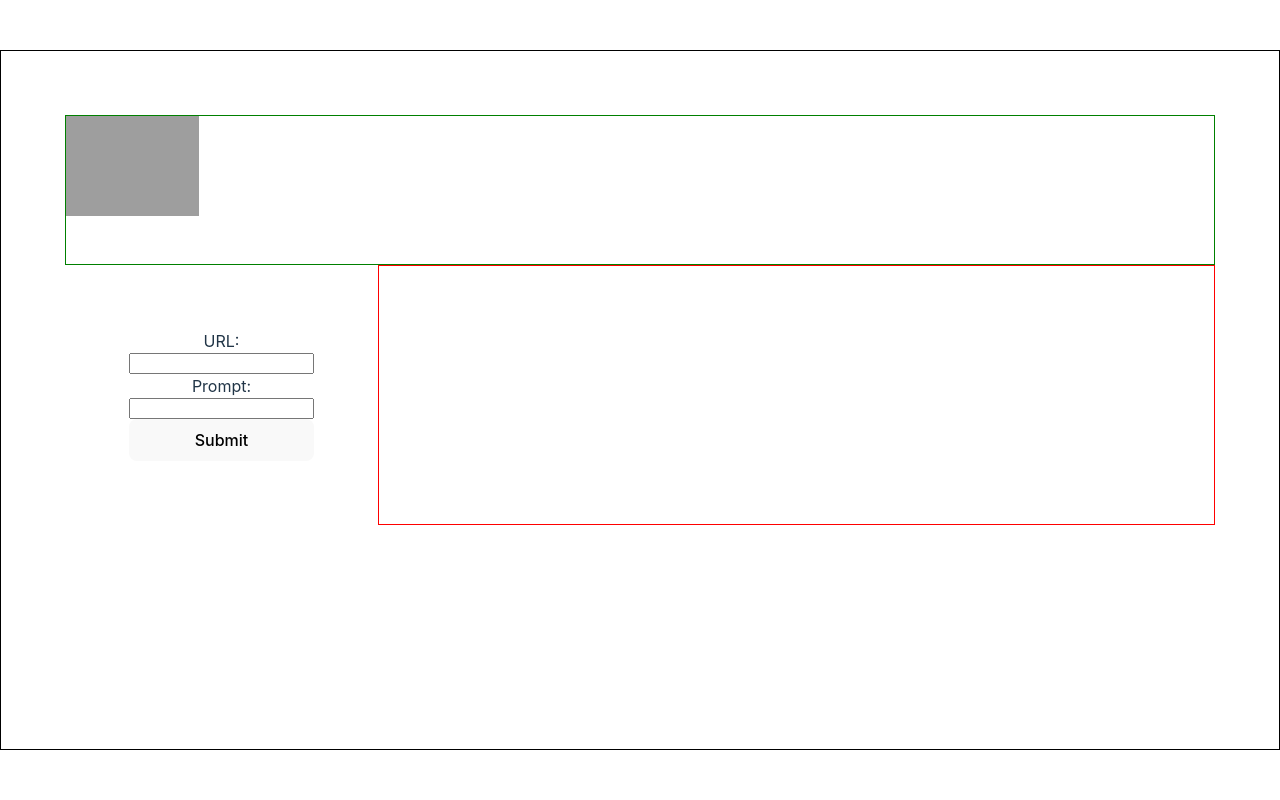
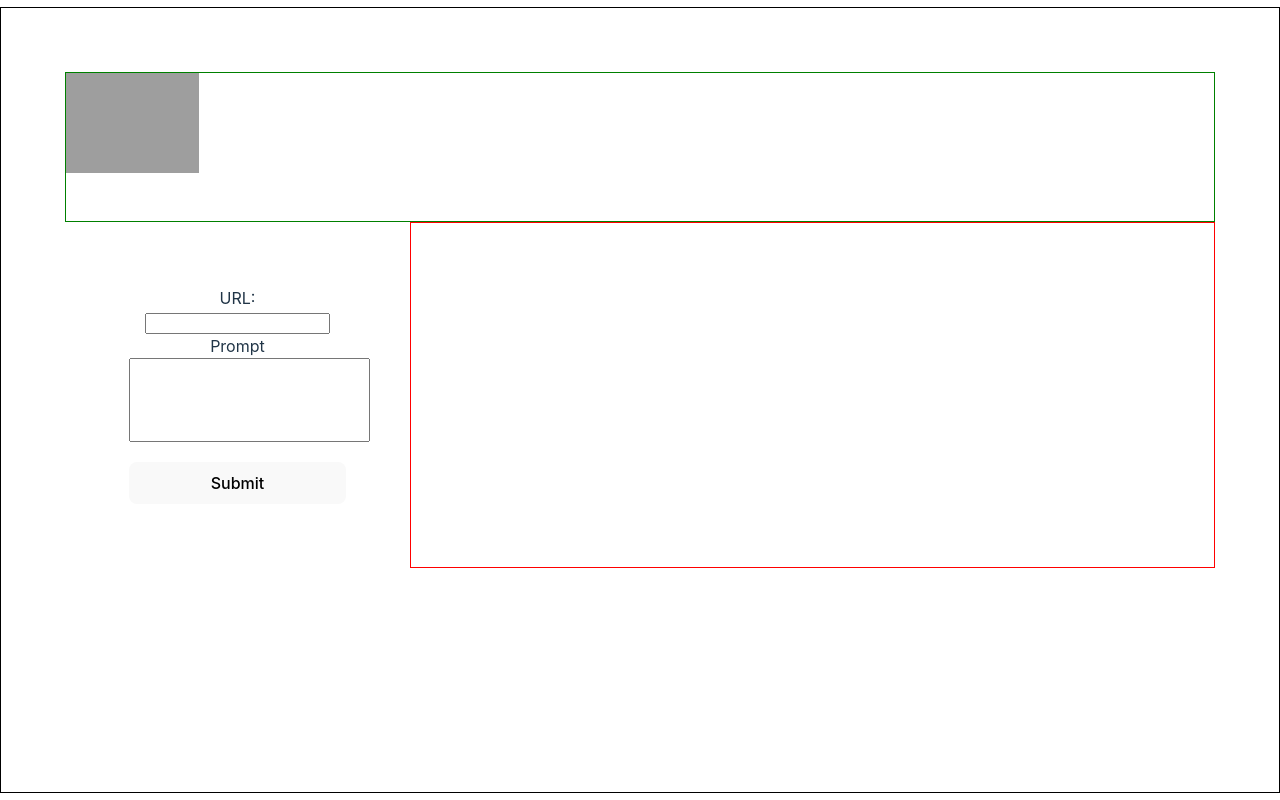
Before and after one commit to Andes0113/rembrandt, a React (Vite) app in the folder frontend/hackillinois/: page / in a window 1280 px wide. Built offline with nearby package versions, Linux system fonts and the light colour scheme; grey boxes are pictures that could not be loaded.

Commit message:
made prompt box bigger

```diff
--- a/frontend/hackillinois/src/App.css
+++ b/frontend/hackillinois/src/App.css
@@ -12,6 +12,19 @@
   flex-direction: column;
   padding: 4rem;
 }
+
+#prompt {
+  width: 100%;
+  margin-bottom: 20px;
+}
+
+#prompt input {
+  width: 100%;
+  height: 60px;
+  font-size: 18px;
+  padding: 10px;
+}
+
 
 #container {
   display: flex;
--- a/frontend/hackillinois/src/App.jsx
+++ b/frontend/hackillinois/src/App.jsx
@@ -49,14 +49,19 @@ function App() {
 
       <div id = "content">
         <div id="inputs">
-          <label htmlFor="inputUrl">URL:</label>
-          <Input value={inputUrl} setValue={setInputUrl} />
-          <label htmlFor="prompt">Prompt:</label>
-          <Input value={prompt} setValue={setPrompt} />
+          <div id = "inputUrl">
+            <label htmlFor="inputUrl">URL: </label>
+            <Input value={inputUrl} setValue={setInputUrl} />
+          </div>
+          <div id = "prompt">
+            <label htmlFor="prompt">Prompt</label>
+            <Input value={prompt} setValue={setPrompt} />
+          </div>
           <button disabled={loading} onClick={() => getImage()}>
             Submit
           </button>
         </div>
+
 
         <div id="output">
           {url != '' &&
```
